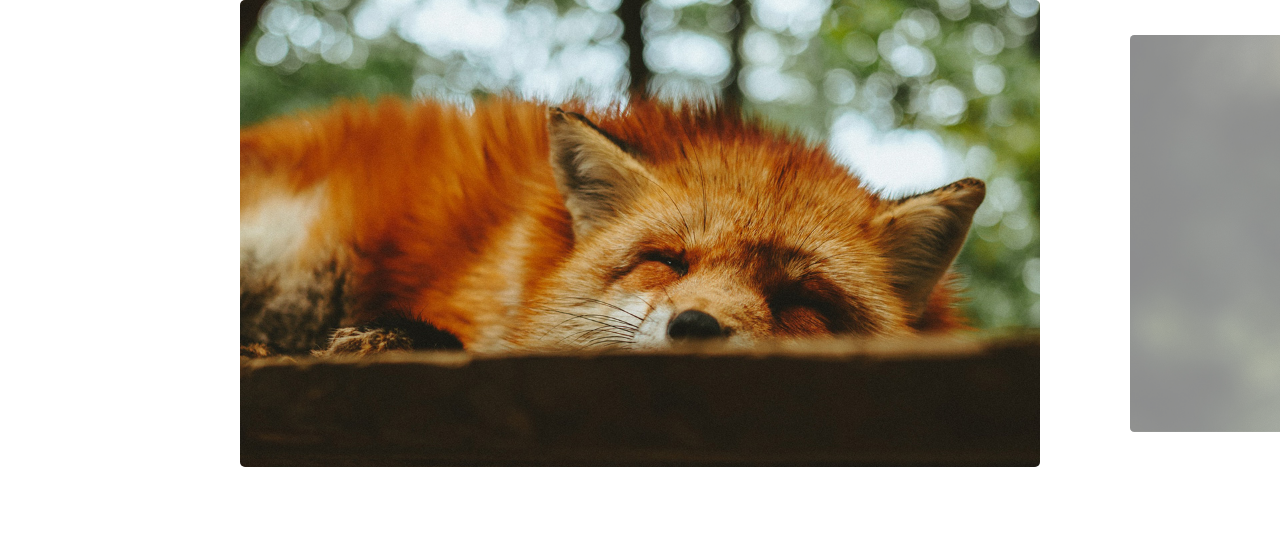
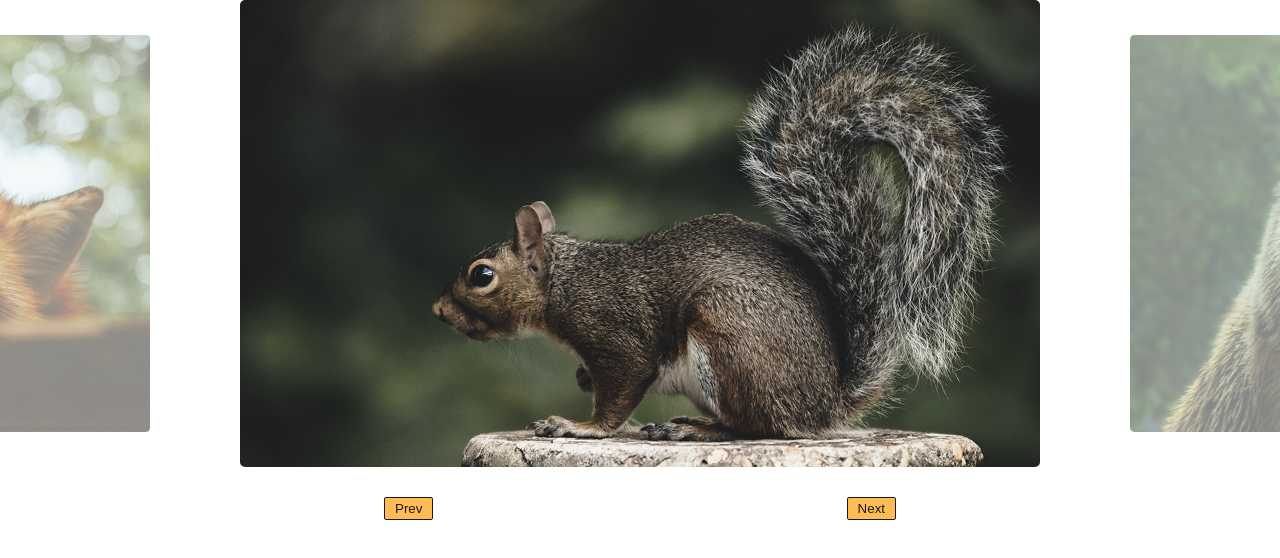
Before and after one commit to BrunoMartinsMoreira/slide, a plain HTML site: page index.html in a window 1280 px wide. Drawn offline with Linux system fonts and the light colour scheme.

Commit message:
navegação prev e next finalizada

```diff
--- a/css/style.css
+++ b/css/style.css
@@ -34,3 +34,25 @@ img {
   opacity: 1;
   transform: scale(1);
 }
+.arrowNav {
+  margin: 30px auto;
+  display: flex;
+  width: 40vw;
+  align-items: center;
+  justify-content: space-between;
+}
+.prev,
+.next {
+  background: #fb5;
+  color: #1a1a1a;
+  border: 1px solid #1a1a1a;
+  border-radius: 2px;
+  padding: 3px 10px;
+  transition: 0.2s;
+  cursor: pointer;
+}
+.next:hover,
+.prev:hover {
+  background: #1a1a1a;
+  color: #fb5;
+}
--- a/index.html
+++ b/index.html
@@ -8,6 +8,7 @@
     <title>slide</title>
   </head>
   <body>
+    <div class="container">
       <section class="wrapper">
         <ul class="slide">
           <li><img src="./img/foto1.jpg" alt="" /></li>
@@ -18,6 +19,11 @@
           <li><img src="./img/foto6.jpg" alt="" /></li>
         </ul>
       </section>
+      <div class="arrowNav">
+        <button class="prev">Prev</button>
+        <button class="next">Next</button>
+      </div>
+    </div>
     <script type="module" src="./js/script.js"></script>
   </body>
 </html>
--- a/js/modules/slide.js
+++ b/js/modules/slide.js
@@ -1,5 +1,5 @@
 import Setdebounce from "./debounce.js";
-export default class Slide {
+export class Slide {
    constructor(slide, wrapper) {
       this.slide = document.querySelector(slide);
       this.wrapper = document.querySelector(wrapper);
@@ -136,6 +136,8 @@ export default class Slide {
       this.onStart = this.onStart.bind(this);
       this.onMove = this.onMove.bind(this);
       this.onEnd = this.onEnd.bind(this);
+      this.activePrevSlide = this.activePrevSlide.bind(this);
+      this.activeNextSlide = this.activeNextSlide.bind(this);
       this.onResize = Setdebounce(this.onResize.bind(this), 200);
    }
 
@@ -144,7 +146,20 @@ export default class Slide {
       this.transition(true);
       this.addSlideEvent();
       this.slidesConfig();
+      this.changeSlide(1);
       this.addResizeEvent();
       return this;
    }
 }
+export class SlideNav extends Slide {
+   addArrow(prev, next) {
+      this.prevElement = document.querySelector(prev);
+      this.nextElement = document.querySelector(next);
+      this.addArrowEvent();
+   }
+
+   addArrowEvent() {
+      this.prevElement.addEventListener('click', this.activePrevSlide);
+      this.nextElement.addEventListener('click', this.activeNextSlide);
+   }
+}
--- a/js/script.js
+++ b/js/script.js
@@ -1,5 +1,5 @@
-import Slide from "./modules/slide.js";
+import { SlideNav } from "./modules/slide.js";
 
-const slide = new Slide('.slide', '.wrapper');
-slide.init()
-slide.changeSlide(0);
+const slide = new SlideNav('.slide', '.wrapper');
+slide.init();
+slide.addArrow('.prev', '.next')
```
Lines whose indentation alone changed are shown as unchanged.
